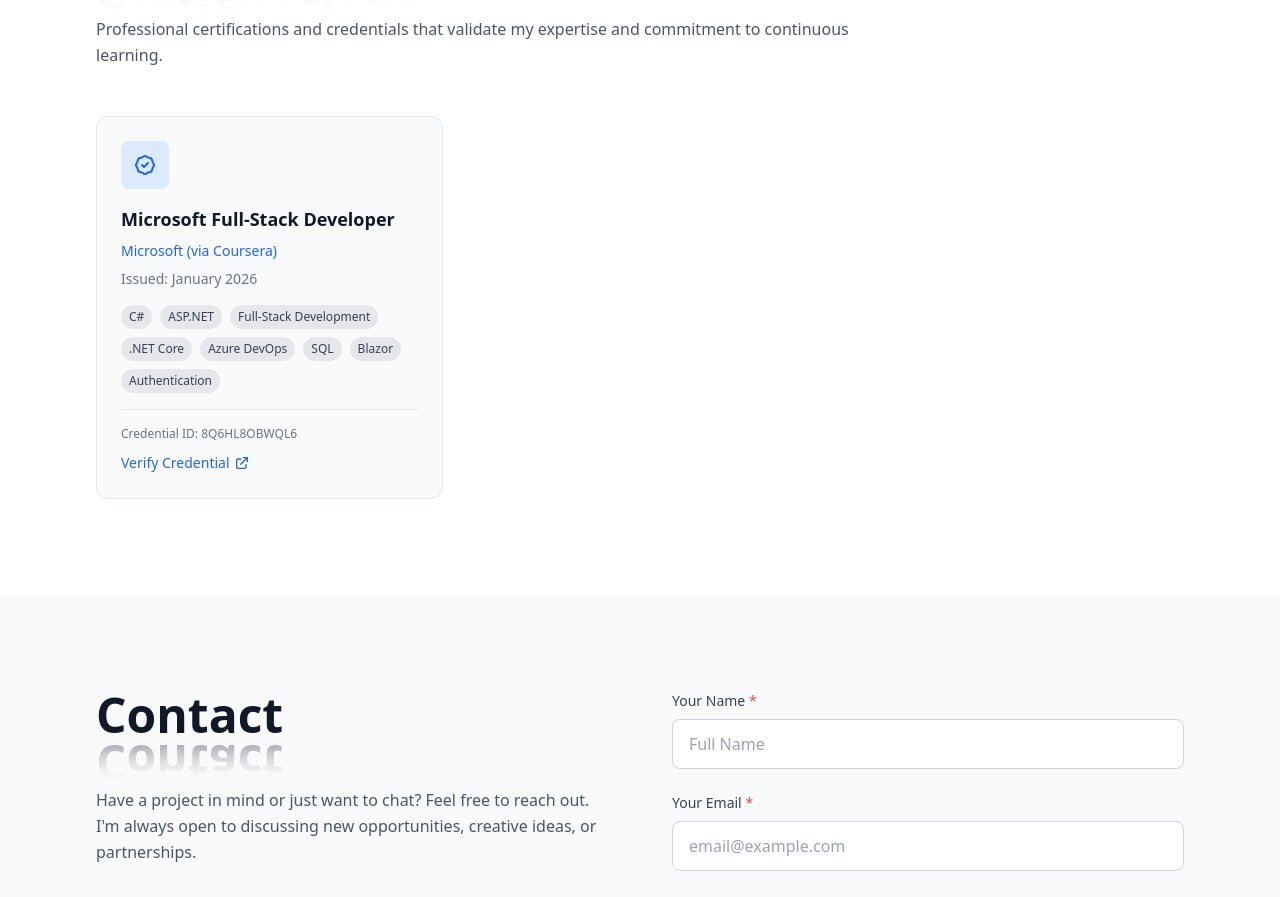
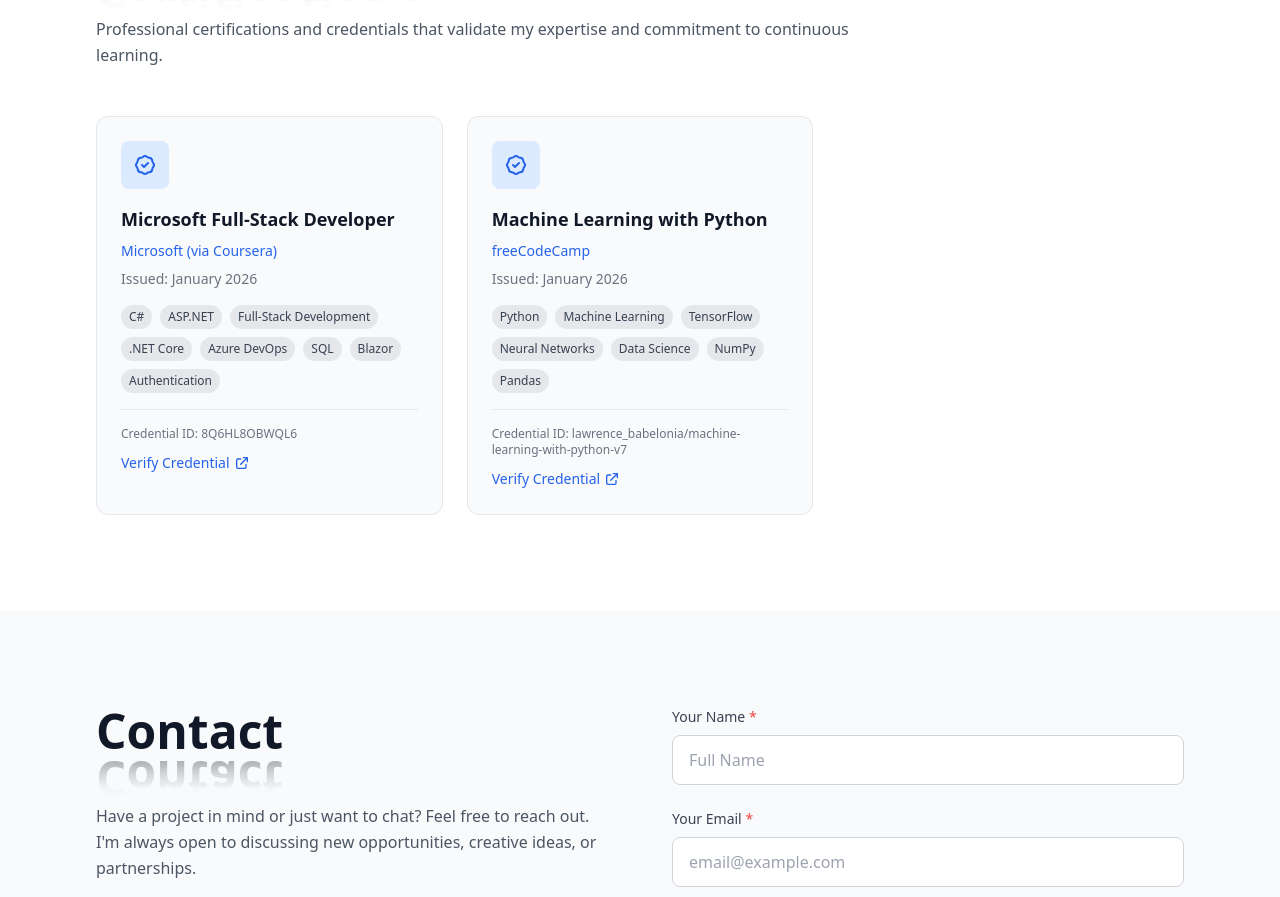
Before and after one commit to lawr3ncey/rence-portfolio, a React (Create React App) app: page / in a window 1280 px wide. Shown: the part 5029-5926 px from the top of the page. Built offline with nearby package versions, Linux system fonts and the light colour scheme.

Commit message:
Add freeCodeCamp Machine Learning with Python certification

```diff
--- a/src/components/certifications.tsx
+++ b/src/components/certifications.tsx
@@ -20,6 +20,15 @@
         credentialId: "8Q6HL8OBWQL6",
         credentialUrl: "https://www.coursera.org/account/accomplishments/specialization/8Q6HL8OBWQL6",
         skills: ["C#", "ASP.NET", "Full-Stack Development", ".NET Core", "Azure DevOps", "SQL", "Blazor", "Authentication"]
+    },
+    {
+        id: 2,
+        title: "Machine Learning with Python",
+        issuer: "freeCodeCamp",
+        date: "January 2026",
+        credentialId: "lawrence_babelonia/machine-learning-with-python-v7",
+        credentialUrl: "https://www.freecodecamp.org/certification/lawrence_babelonia/machine-learning-with-python-v7",
+        skills: ["Python", "Machine Learning", "TensorFlow", "Neural Networks", "Data Science", "NumPy", "Pandas"]
     }
 ];
 
```
